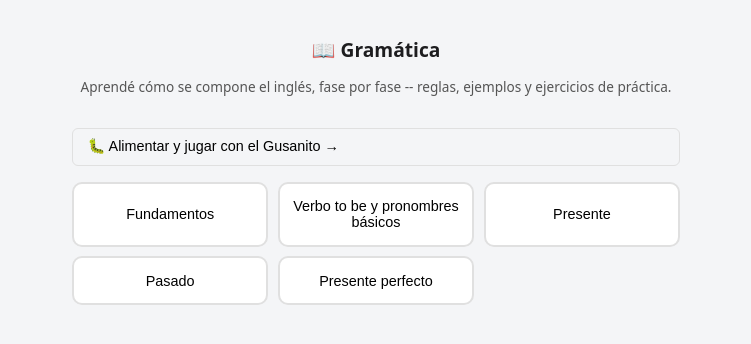
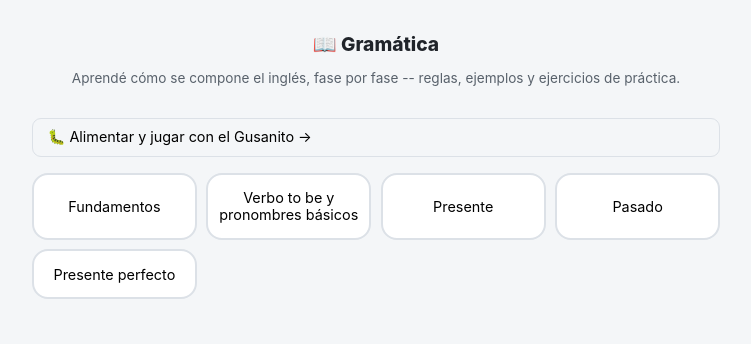
Before and after one commit to SerJesus01/front, a Vue app in the folder gramatica-modulo/gramatica-modulo/frontend/: page / in a window 1280 px wide. Shown: the top 344 px of the page, without its empty margins (264-1015 px from the left). Built offline with nearby package versions, Linux system fonts and the light colour scheme.

Commit message:
refactor(ui): centralize studentbook themes

```diff
--- a/gramatica-modulo/gramatica-modulo/frontend/src/App.vue
+++ b/gramatica-modulo/gramatica-modulo/frontend/src/App.vue
@@ -10,8 +10,8 @@ import GramaticaView from './views/GramaticaView.vue';
 
 <style scoped>
 .wrap {
-  max-width: 640px;
+  max-width: var(--ancho-contenido);
   margin: 0 auto;
-  padding: 1.5rem 1rem 5rem;
+  padding: var(--espacio-pagina) 1rem 5rem;
 }
 </style>
--- a/gramatica-modulo/gramatica-modulo/frontend/src/main.js
+++ b/gramatica-modulo/gramatica-modulo/frontend/src/main.js
@@ -1,6 +1,14 @@
 import { createApp } from 'vue';
 import App from './App.vue';
 import './styles/base.css';
+
+// Tema visual provisional. Puede cambiarse con VITE_STUDENTBOOK_THEME y,
+// cuando exista el selector, bastará con actualizar este mismo atributo.
+const studentbookThemes = new Set(['child', 'adult', 'professional']);
+const configuredTheme = import.meta.env.VITE_STUDENTBOOK_THEME || 'adult';
+document.documentElement.dataset.studentbookTheme = studentbookThemes.has(configuredTheme)
+  ? configuredTheme
+  : 'adult';
 
 if (import.meta.env.DEV && import.meta.env.VITE_USE_GRAMMAR_MOCK === 'true') {
   const { installGrammarMock } = await import('./mocks/grammarMock.js');
--- a/gramatica-modulo/gramatica-modulo/frontend/src/styles/base.css
+++ b/gramatica-modulo/gramatica-modulo/frontend/src/styles/base.css
@@ -1,11 +1,13 @@
 @import './tokens.css';
+@import './themes.css';
 
 * {
   box-sizing: border-box;
 }
 
 body {
-  font-family: system-ui, sans-serif;
+  font-family: var(--fuente-cuerpo);
+  font-size: var(--tamano-texto-base);
   margin: 0;
   padding: 0;
   background: var(--color-fondo);
@@ -13,7 +15,7 @@ body {
 }
 
 .card {
-  background: white;
+  background: var(--color-superficie);
   border-radius: var(--radio-card);
   padding: 1rem 1.25rem;
   box-shadow: var(--sombra-card);
@@ -25,6 +27,7 @@ body {
   border-radius: var(--radio-boton);
   padding: 0.6rem 1rem;
   font-size: 0.95rem;
+  min-height: var(--alto-control);
 }
 
 .btn-primario {
@@ -38,7 +41,7 @@ body {
 }
 
 .btn-secundario {
-  background: #e0e0e0;
+  background: var(--color-fondo-suave);
   color: var(--color-texto);
 }
 
@@ -52,7 +55,7 @@ select {
   box-sizing: border-box;
   font-size: 1rem;
   padding: 0.5rem;
-  border: 1px solid #ccc;
+  border: 1px solid var(--color-borde);
   border-radius: var(--radio-boton);
 }
 
--- /dev/null
+++ b/gramatica-modulo/gramatica-modulo/frontend/src/styles/themes.css
@@ -0,0 +1,171 @@
+/*
+ * Temas visuales de Studentbook
+ * -----------------------------
+ * El contenido y el aspecto son capas independientes. Para cambiar el perfil
+ * visual solo se modifica `data-studentbook-theme` en <html>:
+ *   child | adult | professional
+ *
+ * Por ahora main.js activa `adult`. El futuro selector de Studentbook podrá
+ * cambiar el atributo sin conocer los estilos internos de cada módulo.
+ */
+
+:root,
+[data-studentbook-theme='adult'] {
+  color-scheme: light;
+  --fuente-cuerpo: Inter, ui-sans-serif, system-ui, -apple-system, BlinkMacSystemFont, "Segoe UI", sans-serif;
+  --fuente-titulo: Inter, ui-sans-serif, system-ui, -apple-system, BlinkMacSystemFont, "Segoe UI", sans-serif;
+  --tamano-texto-base: 16px;
+  --peso-titulo: 800;
+  --ancho-contenido: 720px;
+  --espacio-pagina: 1.25rem;
+  --alto-control: 42px;
+
+  --color-azul: #2468bd;
+  --color-azul-oscuro: #174d91;
+  --color-azul-suave: #eaf3ff;
+  --color-verde: #287a50;
+  --color-verde-claro: #d9f2e6;
+  --color-verde-claro-texto: #17613e;
+  --color-verde-suave: #e9f6ef;
+  --color-ambar: #936315;
+  --color-ambar-suave: #fff5df;
+  --color-rojo: #b83a3a;
+  --color-rojo-suave: #fff0ee;
+  --color-rojo-fuerte: #d63f3f;
+  --color-fondo: #f4f6f8;
+  --color-fondo-suave: #edf1f5;
+  --color-superficie: #ffffff;
+  --color-superficie-elevada: #ffffff;
+  --color-texto: #20242a;
+  --color-texto-secundario: #58616b;
+  --color-texto-tenue: #7a838d;
+  --color-texto-suave: #64717e;
+  --color-borde: #dce1e7;
+
+  --radio-card: 16px;
+  --radio-panel: 18px;
+  --radio-boton: 9px;
+  --sombra-card: 0 4px 14px rgb(31 45 61 / 8%);
+  --sombra-popover: 0 12px 30px rgb(31 45 61 / 16%);
+  --duracion-movimiento: 180ms;
+  --distancia-hover: -2px;
+}
+
+[data-studentbook-theme='child'] {
+  --fuente-cuerpo: ui-rounded, "Arial Rounded MT Bold", Nunito, system-ui, sans-serif;
+  --fuente-titulo: ui-rounded, "Arial Rounded MT Bold", Nunito, system-ui, sans-serif;
+  --tamano-texto-base: 17px;
+  --peso-titulo: 900;
+  --ancho-contenido: 760px;
+  --espacio-pagina: 1rem;
+  --alto-control: 48px;
+
+  --color-azul: #3478e5;
+  --color-azul-oscuro: #2256ad;
+  --color-azul-suave: #e8f2ff;
+  --color-verde: #31865b;
+  --color-verde-claro: #d9f7e7;
+  --color-verde-claro-texto: #17613e;
+  --color-verde-suave: #e5f8ed;
+  --color-ambar: #a86600;
+  --color-ambar-suave: #fff1c9;
+  --color-rojo: #c84646;
+  --color-rojo-suave: #ffefed;
+  --color-rojo-fuerte: #e34b4b;
+  --color-fondo: #fff8e9;
+  --color-fondo-suave: #fff1cc;
+  --color-superficie: #ffffff;
+  --color-superficie-elevada: #ffffff;
+  --color-texto: #263247;
+  --color-texto-secundario: #58657a;
+  --color-texto-tenue: #738096;
+  --color-texto-suave: #647188;
+  --color-borde: #d9dff0;
+
+  --radio-card: 24px;
+  --radio-panel: 26px;
+  --radio-boton: 14px;
+  --sombra-card: 0 6px 0 rgb(47 73 125 / 12%);
+  --sombra-popover: 0 14px 32px rgb(47 73 125 / 20%);
+  --duracion-movimiento: 220ms;
+  --distancia-hover: -3px;
+}
+
+[data-studentbook-theme='professional'] {
+  --fuente-cuerpo: Inter, ui-sans-serif, system-ui, -apple-system, BlinkMacSystemFont, "Segoe UI", sans-serif;
+  --fuente-titulo: Inter, ui-sans-serif, system-ui, -apple-system, BlinkMacSystemFont, "Segoe UI", sans-serif;
+  --tamano-texto-base: 15px;
+  --peso-titulo: 750;
+  --ancho-contenido: 800px;
+  --espacio-pagina: 1.5rem;
+  --alto-control: 38px;
+
+  --color-azul: #315c82;
+  --color-azul-oscuro: #23445f;
+  --color-azul-suave: #eaf0f5;
+  --color-verde: #3f715d;
+  --color-verde-claro: #dcebe4;
+  --color-verde-claro-texto: #2d5948;
+  --color-verde-suave: #eaf2ee;
+  --color-ambar: #80673b;
+  --color-ambar-suave: #f5f0e7;
+  --color-rojo: #a64d4d;
+  --color-rojo-suave: #f7eceb;
+  --color-rojo-fuerte: #bd5252;
+  --color-fondo: #eef1f4;
+  --color-fondo-suave: #e5e9ed;
+  --color-superficie: #ffffff;
+  --color-superficie-elevada: #ffffff;
+  --color-texto: #202a33;
+  --color-texto-secundario: #52606c;
+  --color-texto-tenue: #77838d;
+  --color-texto-suave: #65727e;
+  --color-borde: #d5dce2;
+
+  --radio-card: 10px;
+  --radio-panel: 12px;
+  --radio-boton: 6px;
+  --sombra-card: 0 2px 8px rgb(24 39 52 / 7%);
+  --sombra-popover: 0 10px 24px rgb(24 39 52 / 14%);
+  --duracion-movimiento: 120ms;
+  --distancia-hover: -1px;
+}
+
+/* Rasgos globales comunes. Los colores propios de cada lección se conservan
+   como anclas pedagógicas; el perfil cambia el sistema visual que los rodea. */
+[data-studentbook-theme] body {
+  background: var(--color-fondo);
+}
+
+[data-studentbook-theme] :where(h1, h2, h3, h4) {
+  font-family: var(--fuente-titulo);
+  font-weight: var(--peso-titulo);
+}
+
+[data-studentbook-theme] :where(button, input, select, textarea) {
+  font: inherit;
+}
+
+[data-studentbook-theme] button:not(:disabled) {
+  transition: transform var(--duracion-movimiento) ease,
+    box-shadow var(--duracion-movimiento) ease,
+    border-color var(--duracion-movimiento) ease,
+    background-color var(--duracion-movimiento) ease;
+}
+
+@media (hover: hover) {
+  [data-studentbook-theme] button:not(:disabled):hover {
+    transform: translateY(var(--distancia-hover));
+  }
+}
+
+@media (prefers-reduced-motion: reduce) {
+  [data-studentbook-theme] *,
+  [data-studentbook-theme] *::before,
+  [data-studentbook-theme] *::after {
+    scroll-behavior: auto !important;
+    transition-duration: 0.01ms !important;
+    animation-duration: 0.01ms !important;
+    animation-iteration-count: 1 !important;
+  }
+}
--- a/gramatica-modulo/gramatica-modulo/frontend/src/styles/tokens.css
+++ b/gramatica-modulo/gramatica-modulo/frontend/src/styles/tokens.css
@@ -1,4 +1,6 @@
 :root {
+  /* Tokens heredados: apuntan a la capa semántica definida por cada
+     Studentbook en themes.css. Así los módulos actuales siguen funcionando. */
   --color-azul: #1565c0;
   --color-azul-oscuro: #0d47a1;
   --color-verde: #1e7e34;
```
